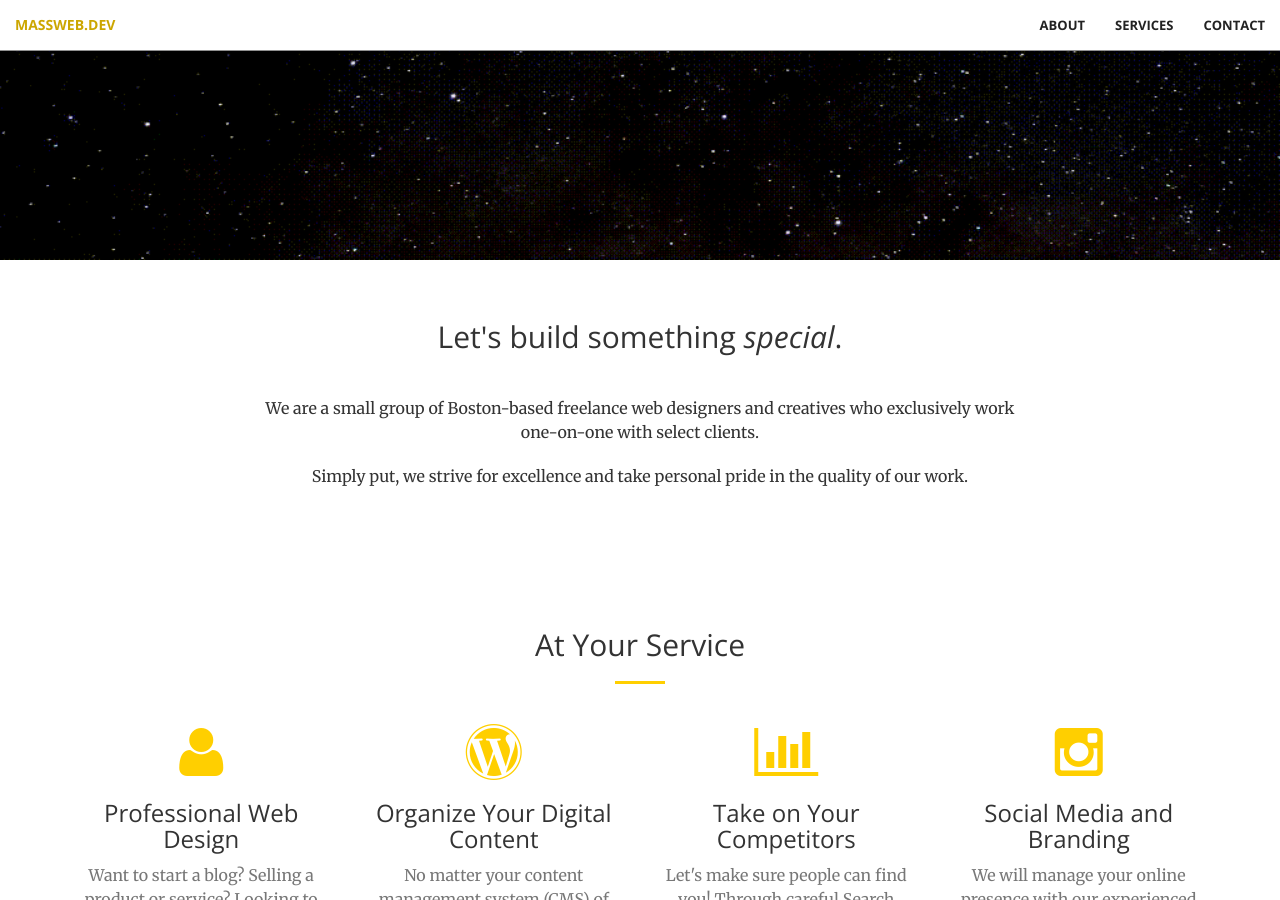
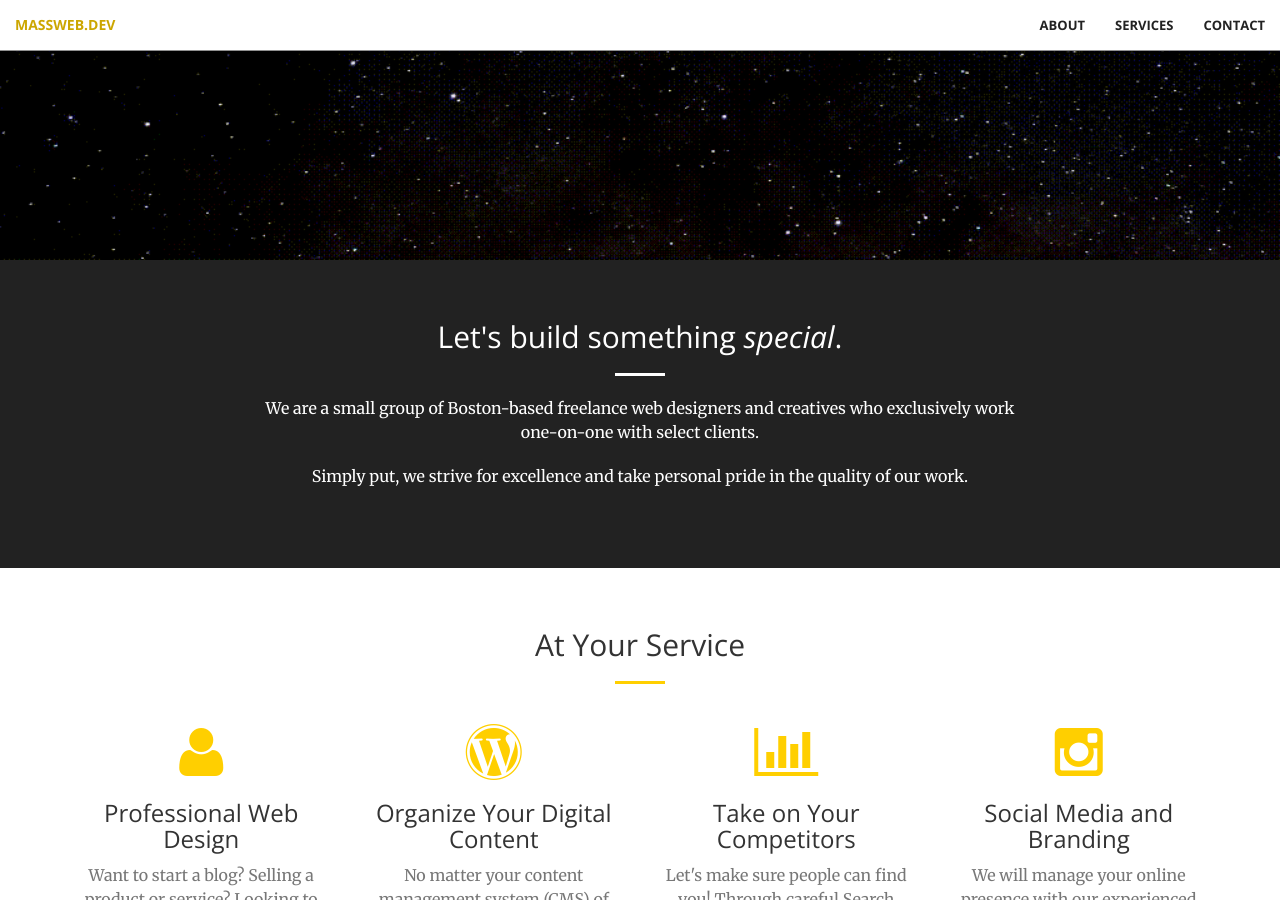
Before and after one commit to masswebdev/massweb.dev, a Jekyll site: the page built from index.html, in a window 1280 px wide and 900 px high, scrolled down 640 px. Built offline with Jekyll 4.4.1, drawn with Linux system fonts in a browser that asks for light colours.

Commit message:
Update call-to-action.html

```diff
--- a/_includes/call-to-action.html
+++ b/_includes/call-to-action.html
@@ -1,4 +1,4 @@
-<section id="about">
+<section id="about" class="bg-dark">
     <div class="container">
         <div class="row">
             <div class="col-lg-8 col-lg-offset-2 text-center">
```
